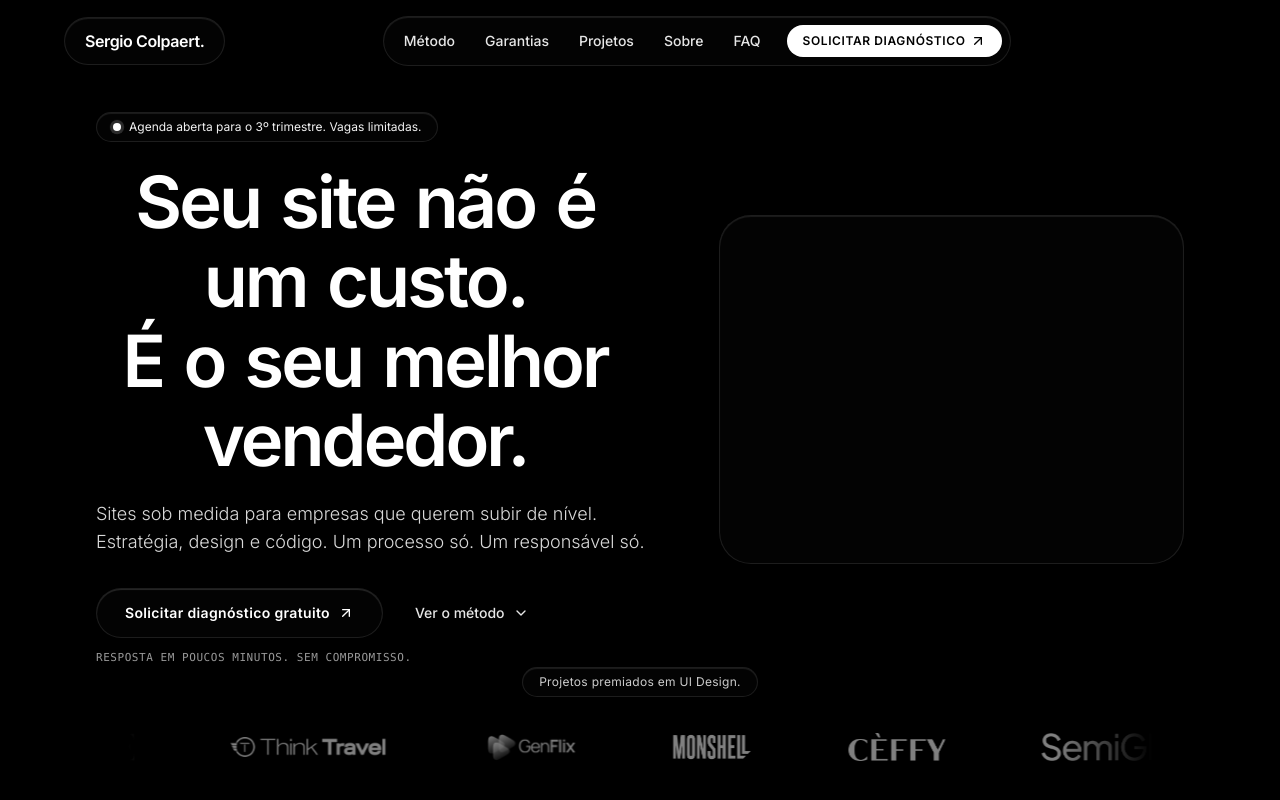
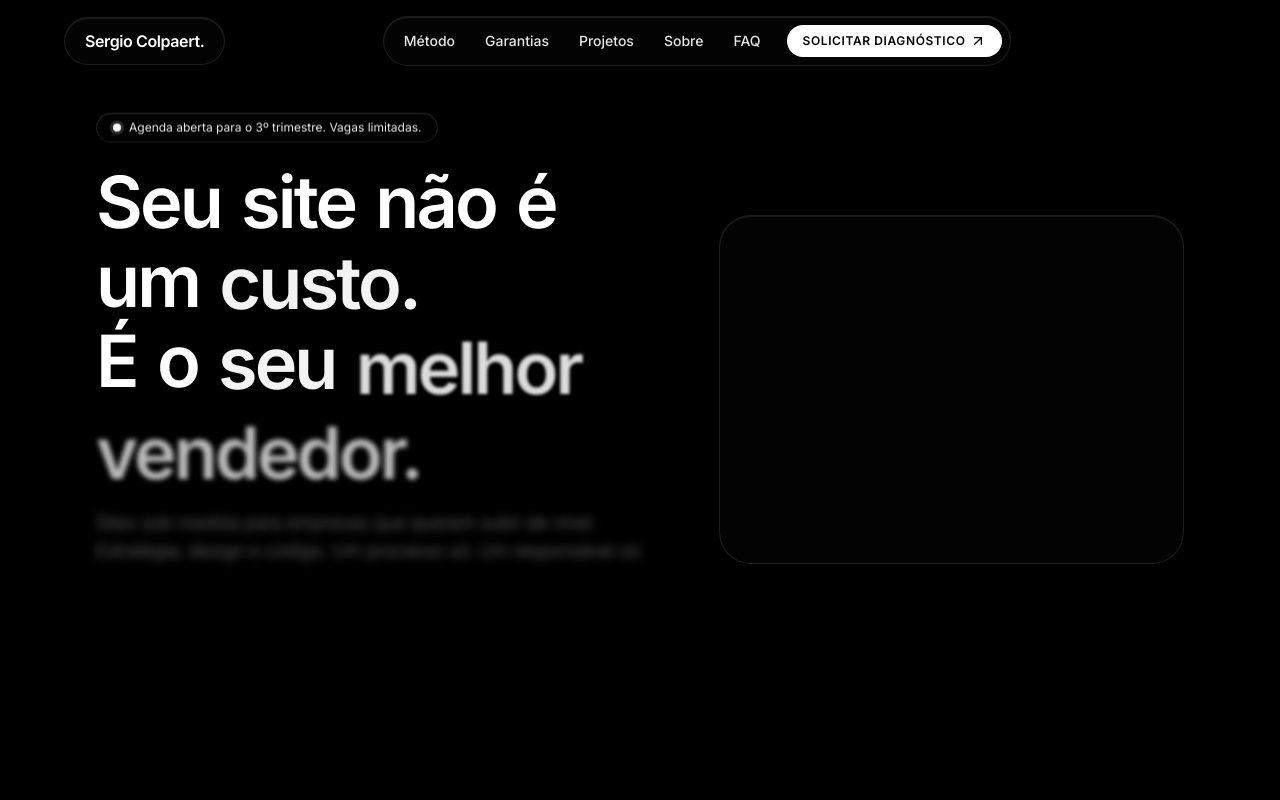
Before and after one commit to sergiocolpaert/sergio-lp, a React (Vite) app: page / in a window 1280 px wide. Both pictures are taken after a click on the element "Sergio Colpaert.". Shown: the top 800 px of the page. Built offline with nearby package versions, Linux system fonts and the light colour scheme.

Commit message:
Update: Implementada transição cinemática de zoom-out do vídeo do Hero e corrigido alinhamento à esquerda do H1

```diff
--- a/src/App.jsx
+++ b/src/App.jsx
@@ -176,7 +176,7 @@ export function BlurText({ text, className, delay = 0 }) {
       variants={containerVariants}
       initial="hidden"
       animate={isInView ? "visible" : "hidden"}
-      className={`flex flex-wrap justify-center ${className}`}
+      className={`flex flex-wrap ${className.includes('justify-') ? '' : 'justify-center'} ${className}`}
       style={{ rowGap: '0.1em' }}
     >
       {words.map((word, idx) => (
@@ -321,7 +321,17 @@ function LoadingScreen({ onComplete }) {
 // ==========================================
 export default function AppV4() {
   const [isLoading, setIsLoading] = useState(true);
+  const [isHeroVideoShrunk, setIsHeroVideoShrunk] = useState(false);
   const [faqOpenIdx, setFaqOpenIdx] = useState(null);
+
+  useEffect(() => {
+    if (!isLoading) {
+      const timer = setTimeout(() => {
+        setIsHeroVideoShrunk(true);
+      }, 3000);
+      return () => clearTimeout(timer);
+    }
+  }, [isLoading]);
 
   // Form Multi-Step State
   const [formStep, setFormStep] = useState(1);
@@ -442,7 +452,7 @@ export default function AppV4() {
               {/* Booking Badge */}
               <motion.div
                 {...motionProps}
-                transition={{ ...motionProps.transition, delay: 3.4 }}
+                transition={{ ...motionProps.transition, delay: 4.6 }}
                 className="liquid-glass rounded-full px-4 py-1.5 text-xs text-white/95 flex items-center gap-2 mb-6"
               >
                 <span className="relative flex h-2 w-2">
@@ -456,20 +466,20 @@ export default function AppV4() {
               <div className="flex flex-col items-start select-text mb-6">
                 <BlurText
                   text="Seu site não é um custo."
-                  delay={3.0}
-                  className="text-5xl md:text-6xl lg:text-7xl font-sans font-semibold tracking-[-0.04em] leading-[0.95] text-white text-left"
+                  delay={4.2}
+                  className="text-5xl md:text-6xl lg:text-7xl font-sans font-semibold tracking-[-0.04em] leading-[0.95] text-white text-left justify-start"
                 />
                 <BlurText
                   text="É o seu melhor vendedor."
-                  delay={3.3}
-                  className="text-5xl md:text-6xl lg:text-7xl font-sans font-semibold tracking-[-0.04em] leading-[0.95] text-white mt-2 text-left"
+                  delay={4.5}
+                  className="text-5xl md:text-6xl lg:text-7xl font-sans font-semibold tracking-[-0.04em] leading-[0.95] text-white mt-2 text-left justify-start"
                 />
               </div>
 
               {/* Subtext */}
               <motion.p
                 {...motionProps}
-                transition={{ ...motionProps.transition, delay: 3.8 }}
+                transition={{ ...motionProps.transition, delay: 5.0 }}
                 className="text-base md:text-lg text-white/85 max-w-xl leading-snug font-light"
               >
                 Sites sob medida para empresas que querem subir de nível. Estratégia, design e código. Um processo só. Um responsável só.
@@ -478,7 +488,7 @@ export default function AppV4() {
               {/* CTA Buttons */}
               <motion.div
                 {...motionProps}
-                transition={{ ...motionProps.transition, delay: 4.1 }}
+                transition={{ ...motionProps.transition, delay: 5.3 }}
                 className="flex flex-wrap items-center gap-4 mt-8"
               >
                 <button
@@ -498,36 +508,47 @@ export default function AppV4() {
               {/* Microcopy */}
               <motion.span
                 {...motionProps}
-                transition={{ ...motionProps.transition, delay: 4.2 }}
+                transition={{ ...motionProps.transition, delay: 5.4 }}
                 className="text-[11px] text-white/60 mt-3 block font-mono uppercase tracking-wider"
               >
                 Resposta em poucos minutos. Sem compromisso.
               </motion.span>
             </div>
 
-            {/* Right Column: Fading Video Container */}
+            {/* Right Column: Fading Video Container with zoom-out transitions */}
+            <div className="relative w-full aspect-video lg:aspect-[4/3] rounded-[2rem]">
               <motion.div
-              {...motionProps}
-              transition={{ ...motionProps.transition, delay: 3.6 }}
-              className="relative w-full aspect-video lg:aspect-[4/3] rounded-[2rem] overflow-hidden liquid-glass border border-white/10 shadow-2xl"
+                layout
+                className={isHeroVideoShrunk
+                  ? "absolute inset-0 w-full h-full rounded-[2rem] overflow-hidden liquid-glass border border-white/10 shadow-2xl z-0"
+                  : "fixed inset-0 w-screen h-screen rounded-none overflow-hidden z-40"
+                }
+                transition={{
+                  duration: 1.2,
+                  ease: [0.25, 1, 0.0, 1]
+                }}
               >
                 <FadingVideo
                   src={HERO_BG}
                   startTime={7}
                   className="absolute inset-0 w-full h-full object-cover z-0"
                   style={{
-                  WebkitMaskImage: 'radial-gradient(ellipse at center, black 60%, transparent 98%)',
-                  maskImage: 'radial-gradient(ellipse at center, black 60%, transparent 98%)'
+                    WebkitMaskImage: isHeroVideoShrunk
+                      ? 'radial-gradient(ellipse at center, black 60%, transparent 98%)'
+                      : 'radial-gradient(ellipse at center, black 40%, transparent 95%)',
+                    maskImage: isHeroVideoShrunk
+                      ? 'radial-gradient(ellipse at center, black 60%, transparent 98%)'
+                      : 'radial-gradient(ellipse at center, black 40%, transparent 95%)'
                   }}
                 />
               </motion.div>
+            </div>
 
           </div>
 
-          {/* Bottom Trust Strip */}
           <motion.footer
             {...motionProps}
-            transition={{ ...motionProps.transition, delay: 4.4 }}
+            transition={{ ...motionProps.transition, delay: 5.6 }}
             className="flex flex-col items-center gap-4 w-full"
           >
             <div className="liquid-glass rounded-full px-4 py-1.5 text-xs text-white/80 font-sans tracking-wide">
```
Lines whose indentation alone changed are shown as unchanged.
